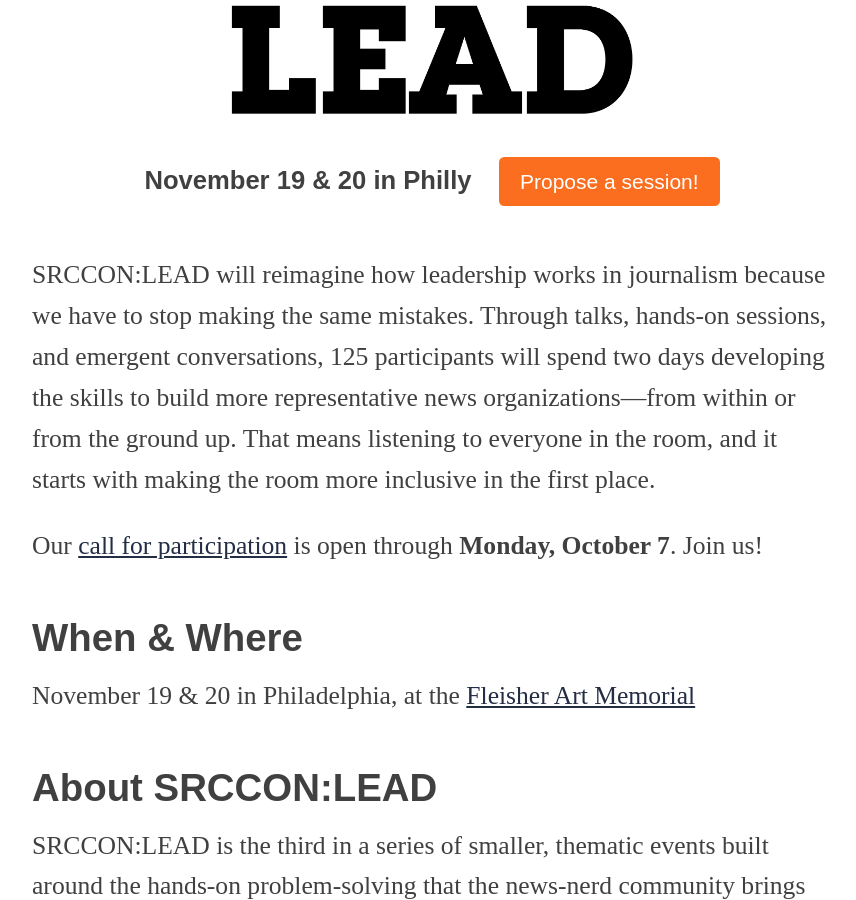
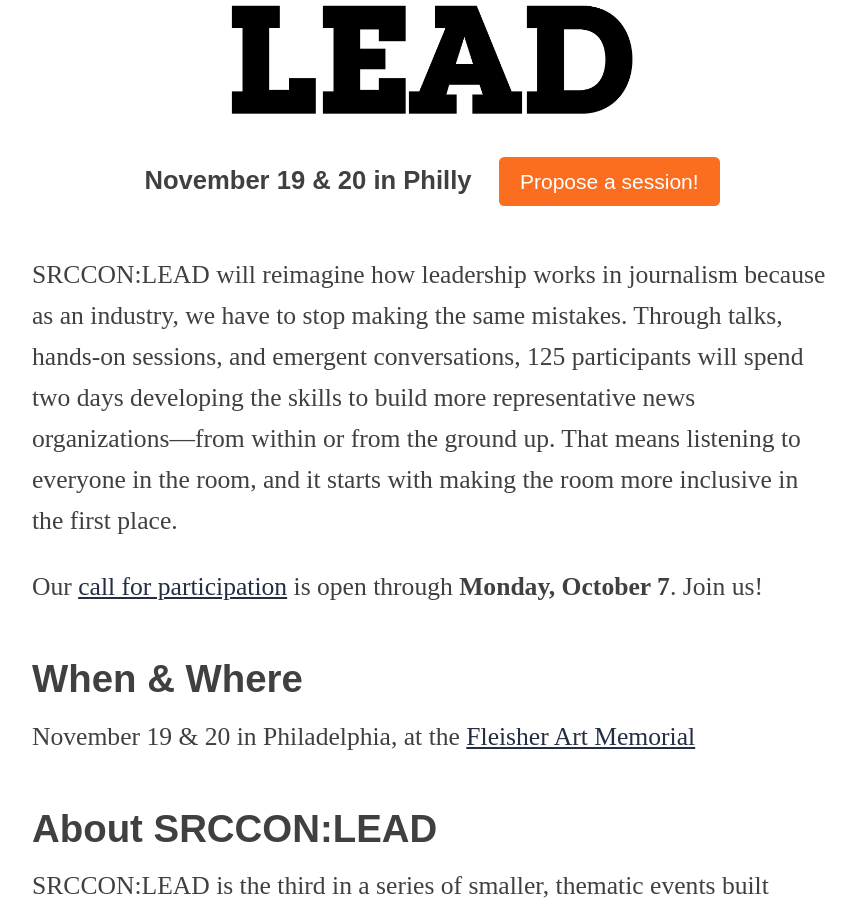
Before and after one commit to OpenNews/srccon-lead, a Jekyll site: the page built from homepage.md, in a window 1280 px wide and 900 px high, scrolled down 375 px. Shown: the whole window, without its empty margins (208-1064 px from the left). Built offline with Jekyll 4.4.1, drawn with Linux system fonts in a browser that asks for light colours.

Commit message:
clarify some wording

```diff
--- a/homepage.md
+++ b/homepage.md
@@ -7,7 +7,7 @@
 permalink: /index.html
 ---
 
-SRCCON:LEAD will reimagine how leadership works in journalism because we have to stop making the same mistakes. Through talks, hands-on sessions, and emergent conversations, 125 participants will spend two days developing the skills to build more representative news organizations—from within or from the ground up. That means listening to everyone in the room, and it starts with making the room more inclusive in the first place.
+SRCCON:LEAD will reimagine how leadership works in journalism because as an industry, we have to stop making the same mistakes. Through talks, hands-on sessions, and emergent conversations, 125 participants will spend two days developing the skills to build more representative news organizations—from within or from the ground up. That means listening to everyone in the room, and it starts with making the room more inclusive in the first place.
 
 Our [call for participation](/participation/form) is open through **Monday, October 7**. Join us!
 
```
